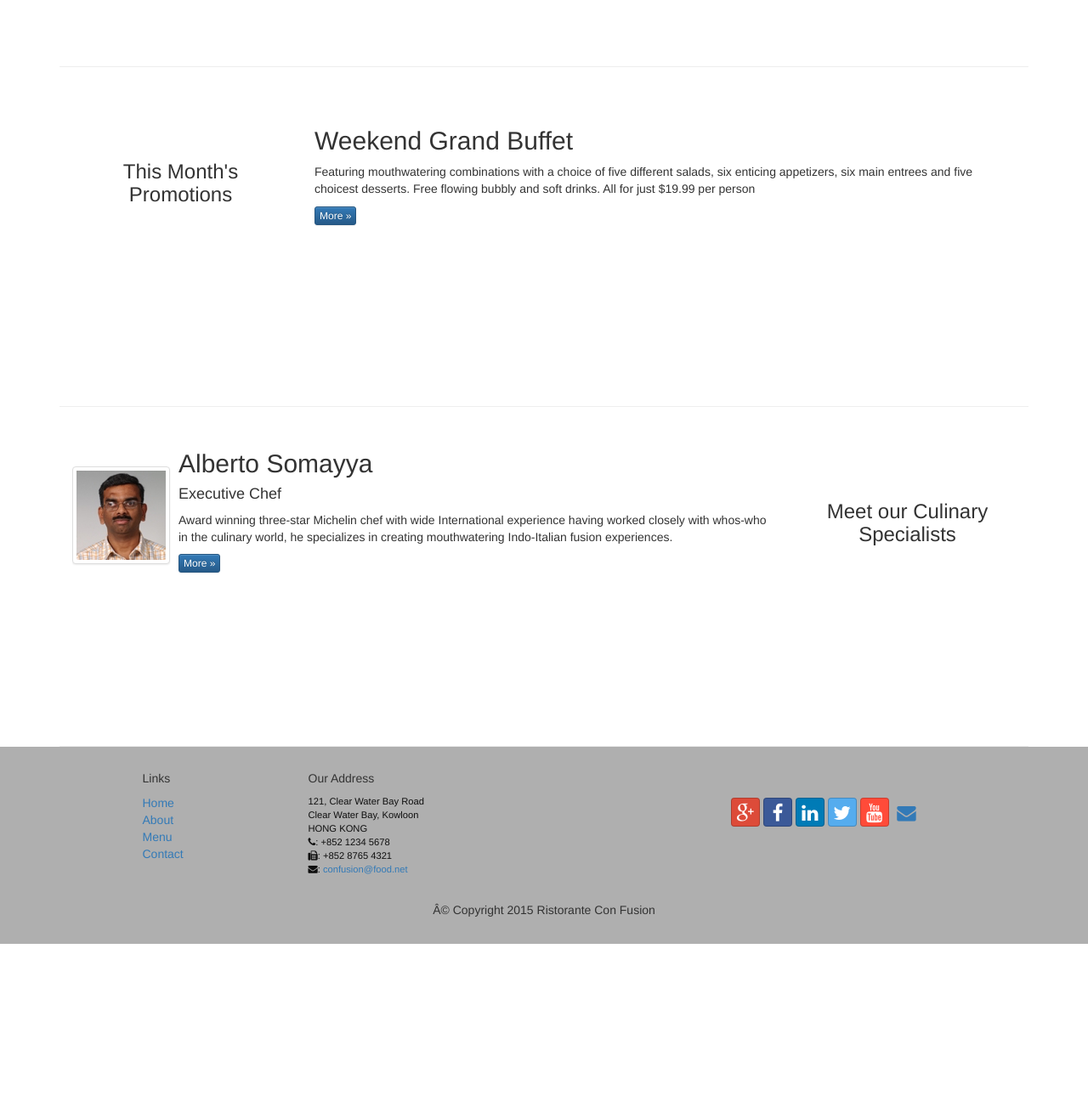
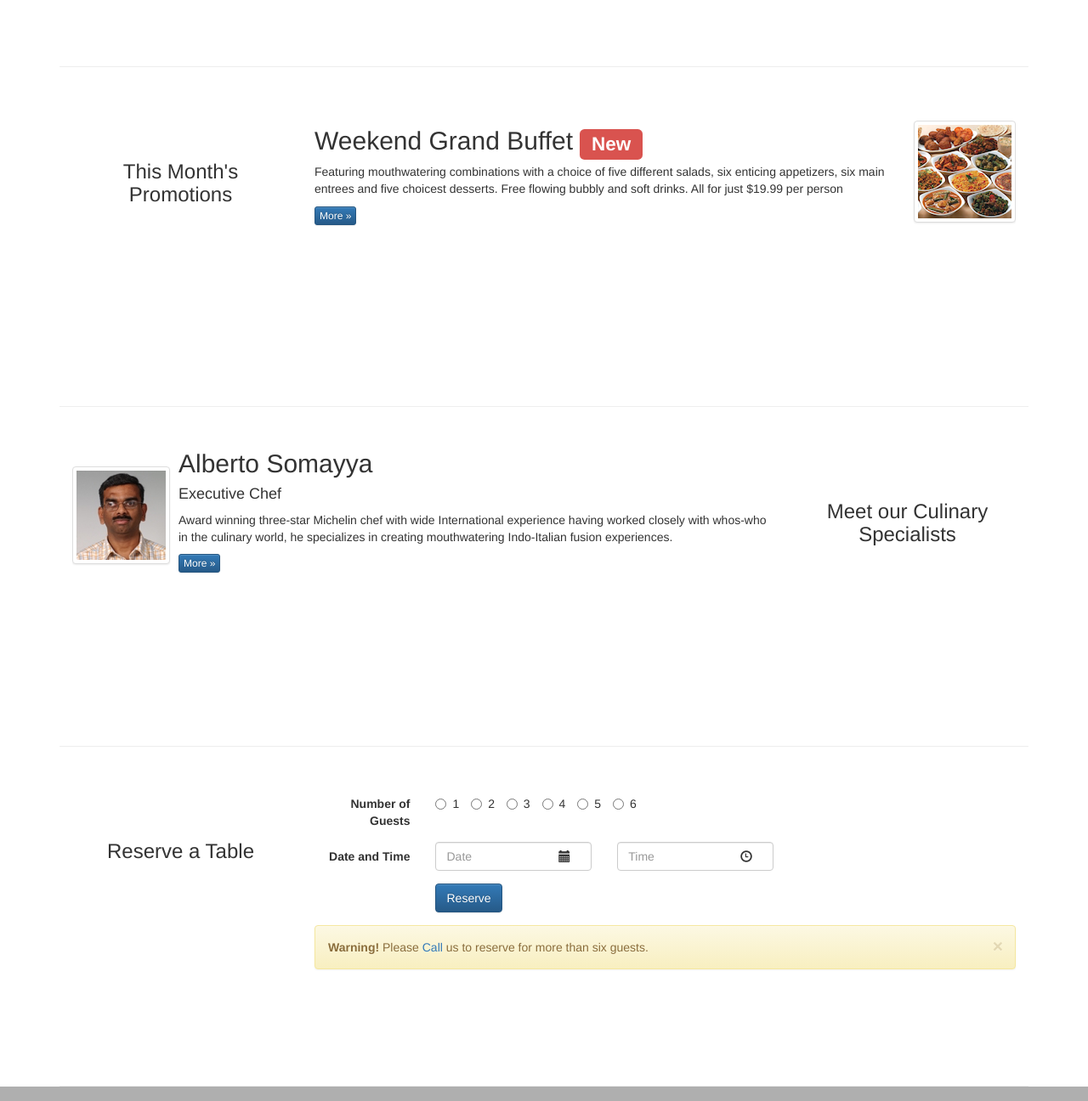
Before and after one commit to StudentRik/courseBootstrap, a plain HTML site: page index.html in a window 1280 px wide. Shown: the part 780-2076 px from the top of the page at 85% size. Before the commit the page ends 1891 px from the top, so only its background shows below. Drawn offline with nearby package versions, Linux system fonts and the light colour scheme.

Commit message:
index page complete

```diff
--- a/css/mystyles.css
+++ b/css/mystyles.css
@@ -47,3 +47,9 @@ body{
     background-color: #303f9f;
     color: #eee;
 }
+.checkbox-inline.remember {
+    color: #fff;
+}
+.btn-reserve {
+    margin-top: 100px;
+}
--- a/index.html
+++ b/index.html
@@ -59,6 +59,16 @@
                 </li>
                 <li><a href="contactus.html"><i class="fa fa-envelope-o"></i> Contact</a></li>
             </ul>
+            <form class="navbar-form navbar-right" role="search">
+                <div class="form-group">
+                    <input type="email" class="form-control" placeholder="Email">
+                    <input type="password" class="form-control" placeholder="Password">
+                    <label for="chk-remember" class="checkbox-inline remember">
+                        <input type="checkbox" id="chk-remember"> Remember Me
+                    </label>
+                </div>
+                <button type="submit" class="btn btn-info">Sign in</button>
+            </form>
         </div>
     </div>
 </nav>
@@ -80,6 +90,9 @@
                 <p style="padding: 20px;"></p>
                 <img src="img/logo.png" alt="" class="img-responsive">
             </div>
+            <div class="col-xs-12 col-sm-2">
+                <a href="#reservation" class="btn btn-warning btn-block btn-reserve">Reserve Table</a>
+            </div>
         </div>
     </div>
 </header>
@@ -99,7 +112,8 @@
                     </a>
                 </div>
                 <div class="media-body">
-                    <h2 class="media-heading">Uthappizza</h2>
+                    <h2 class="media-heading">Uthappizza <span class="label label-danger label-xs">Hot</span> <span
+                            class="badge">$4.99</span></h2>
 
                     <p>A unique combination of Indian Uthappam (pancake) and Italian pizza, topped with Cerignola
                         olives,
@@ -120,13 +134,29 @@
             <h3 align=center>This Month's Promotions</h3>
         </div>
         <div class="col-xs-12 col-sm-9">
-            <h2>Weekend Grand Buffet</h2>
+            <div class="media">
 
-            <p>Featuring mouthwatering combinations with a choice of five different salads, six enticing appetizers, six
-                main entrees and five choicest desserts. Free flowing bubbly and soft drinks. All for just $19.99 per
-                person </p>
+                <div class="media-body">
+                    <div class="media-heading">
+                        <h2>Weekend Grand Buffet <span class="label label-danger label-xs">New</span></h2>
+                    </div>
 
-            <p><a class="btn btn-primary btn-xs" href="#">More &raquo;</a></p>
+                    <p>Featuring mouthwatering combinations with a choice of five different salads, six enticing
+                        appetizers,
+                        six
+                        main entrees and five choicest desserts. Free flowing bubbly and soft drinks. All for just
+                        $19.99
+                        per
+                        person </p>
+
+                    <p><a class="btn btn-primary btn-xs" href="#">More &raquo;</a></p>
+                </div>
+                <div class="media-middle media-right">
+                    <a href="#">
+                        <img class="media-object img-thumbnail" src="img/buffet.png" alt="Buffet">
+                    </a>
+                </div>
+            </div>
         </div>
     </div>
 
@@ -155,6 +185,71 @@
                     <p><a class="btn btn-primary btn-xs" href="#">More &raquo;</a></p>
                 </div>
             </div>
+        </div>
+    </div>
+
+    <div class="row row-content" id="reservation">
+        <div class="col-xs-12 col-sm-3">
+            <p style="padding:20px;"></p>
+
+            <h3 align="center">Reserve a Table</h3>
+        </div>
+        <div class="col-xs-12 col-sm-9">
+            <form class="form-horizontal" role="form">
+                <div class="form-group">
+                    <label class="col-sm-2 control-label">Number of Guests</label>
+
+                    <div class="col-sm-10">
+                        <label class="radio-inline">
+                            <input type="radio" name="inlineRadioOptions" id="inlineRadio1" value="option1"> 1
+                        </label>
+                        <label class="radio-inline">
+                            <input type="radio" name="inlineRadioOptions" id="inlineRadio2" value="option2"> 2
+                        </label>
+                        <label class="radio-inline">
+                            <input type="radio" name="inlineRadioOptions" id="inlineRadio3" value="option3"> 3
+                        </label>
+                        <label class="radio-inline">
+                            <input type="radio" name="inlineRadioOptions" id="inlineRadio4" value="option1"> 4
+                        </label>
+                        <label class="radio-inline">
+                            <input type="radio" name="inlineRadioOptions" id="inlineRadio5" value="option2"> 5
+                        </label>
+                        <label class="radio-inline">
+                            <input type="radio" name="inlineRadioOptions" id="inlineRadio6" value="option3"> 6
+                        </label>
+                    </div>
+                </div>
+                <div class="form-group">
+                    <label class="col-sm-2 control-label">Date and Time</label>
+
+                    <div class="col-sm-3">
+                        <div class="has-feedback">
+                            <input type="text" class="form-control" placeholder="Date" />
+                            <i class="glyphicon glyphicon-calendar form-control-feedback"></i>
+                        </div>
+                    </div>
+                    <div class="col-sm-3">
+                        <div class="has-feedback">
+                            <input type="text" class="form-control" placeholder="Time" />
+                            <i class="glyphicon glyphicon-time form-control-feedback"></i>
+                        </div>
+                    </div>
+                </div>
+                <div class="form-group">
+                    <div class="col-sm-offset-2 col-sm-10">
+                        <button class="btn btn-primary" type="submit">Reserve</button>
+                    </div>
+                </div>
+                <div class="row">
+                    <div class="col-sm-12">
+                        <div class="alert alert-warning alert-dismissible" role="alert">
+                            <button type="button" class="close" data-dismiss="alert" aria-label="Close"><span aria-hidden="true">&times;</span></button>
+                            <strong>Warning!</strong> Please <a href="tel:85212345678" type="button">Call</a> us to reserve for more than six guests.
+                        </div>
+                    </div>
+                </div>
+            </form>
         </div>
     </div>
 </div>
```
